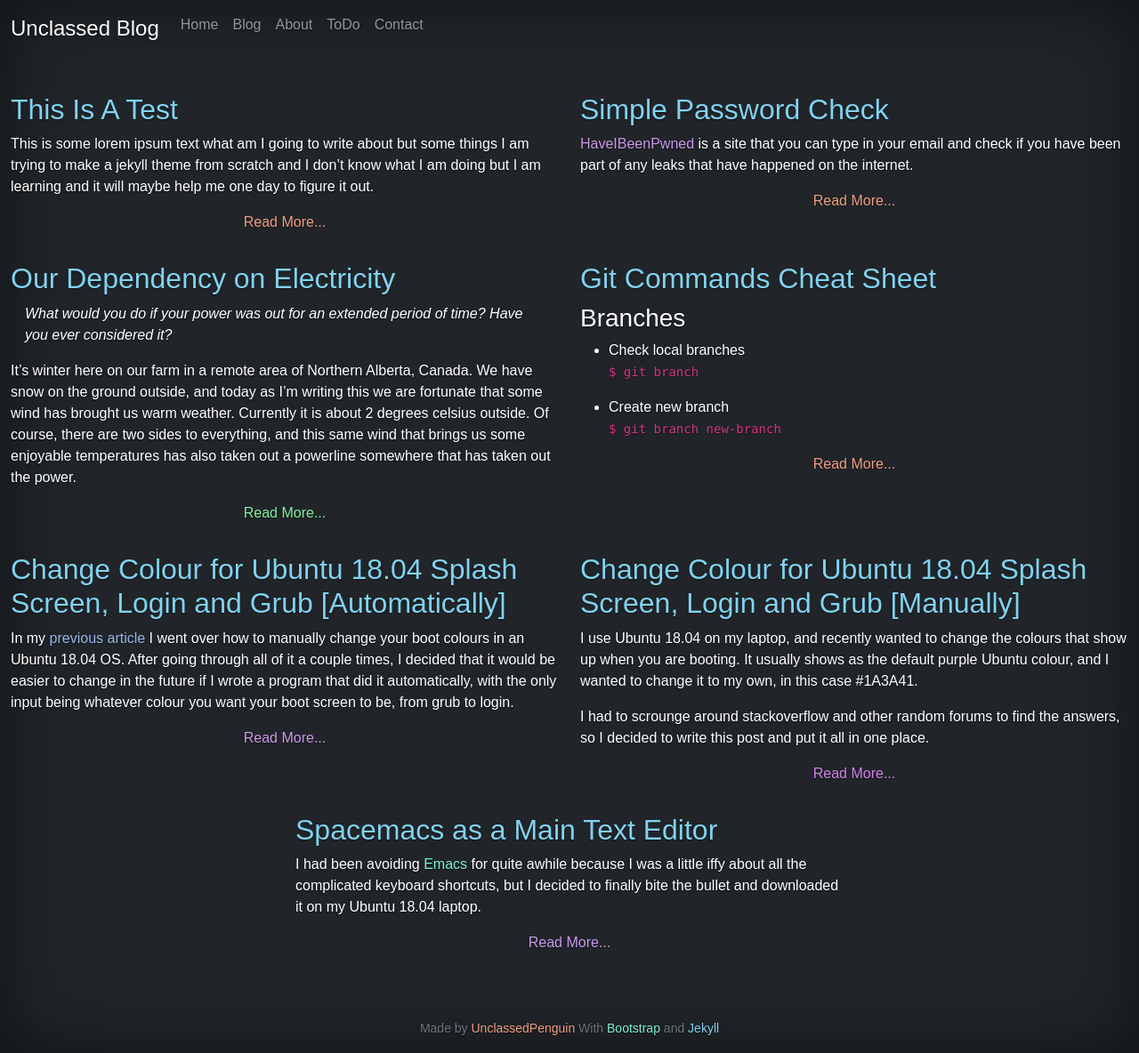
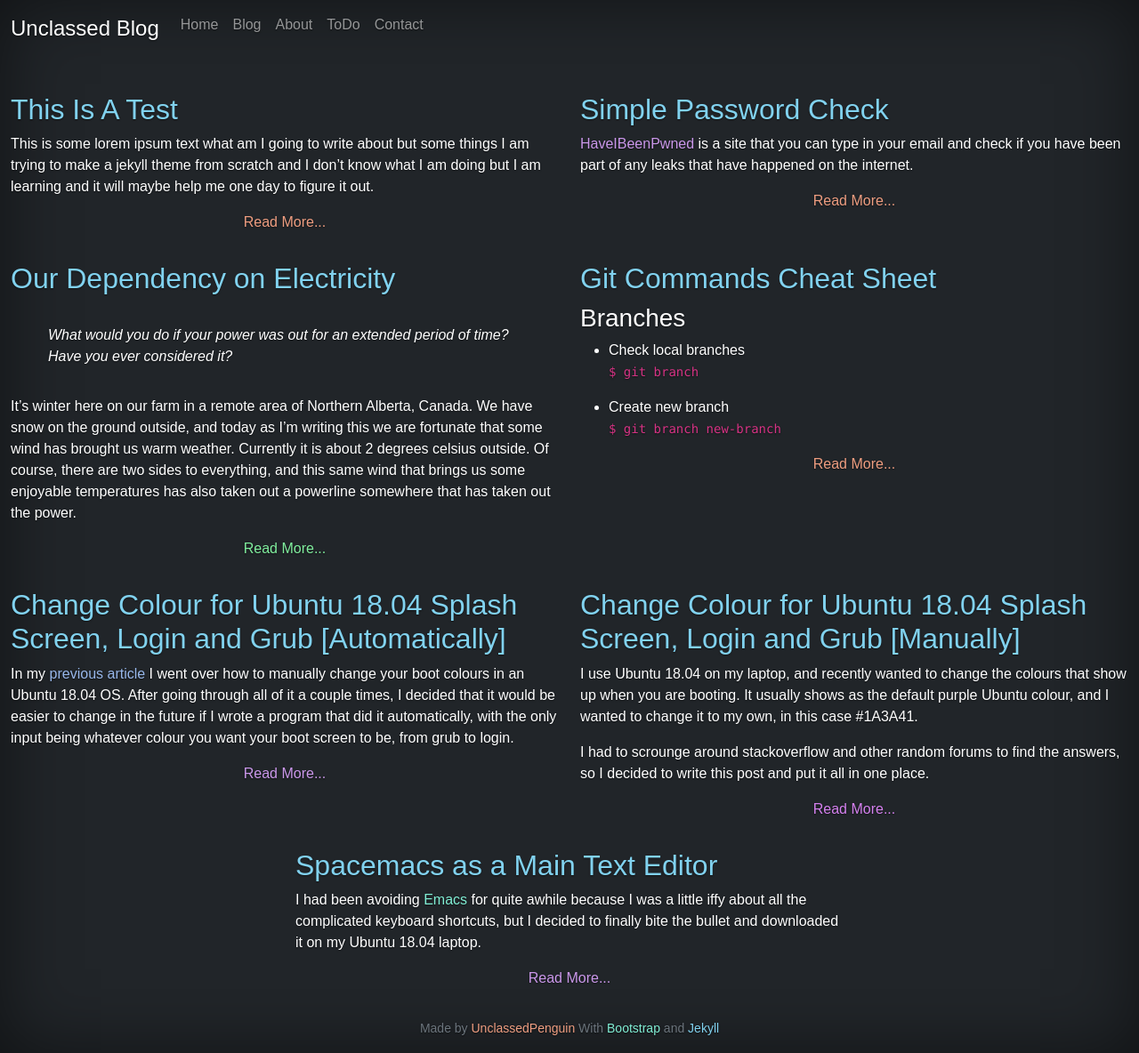
Before and after one commit to UnclassedPenguin/unclassedpenguin.github.io, a Jekyll site: the page built from blog.html, in a window 1280 px wide. Shown: the whole page at 89% size. Built offline with Jekyll 4.4.1, drawn with Linux system fonts in a browser that asks for light colours.

Commit message:
update css

```diff
--- a/assets/css/styles.scss
+++ b/assets/css/styles.scss
@@ -12,7 +12,9 @@ body {
 
 blockquote {
   font-style: italic;
-  padding: 0 1rem 0 1rem;
+  padding: 0 0 0 10px;
+  margin: 2rem;
+  //border-left: 2px solid #ccc;
 }
 
 .randomcolorheader {
```
